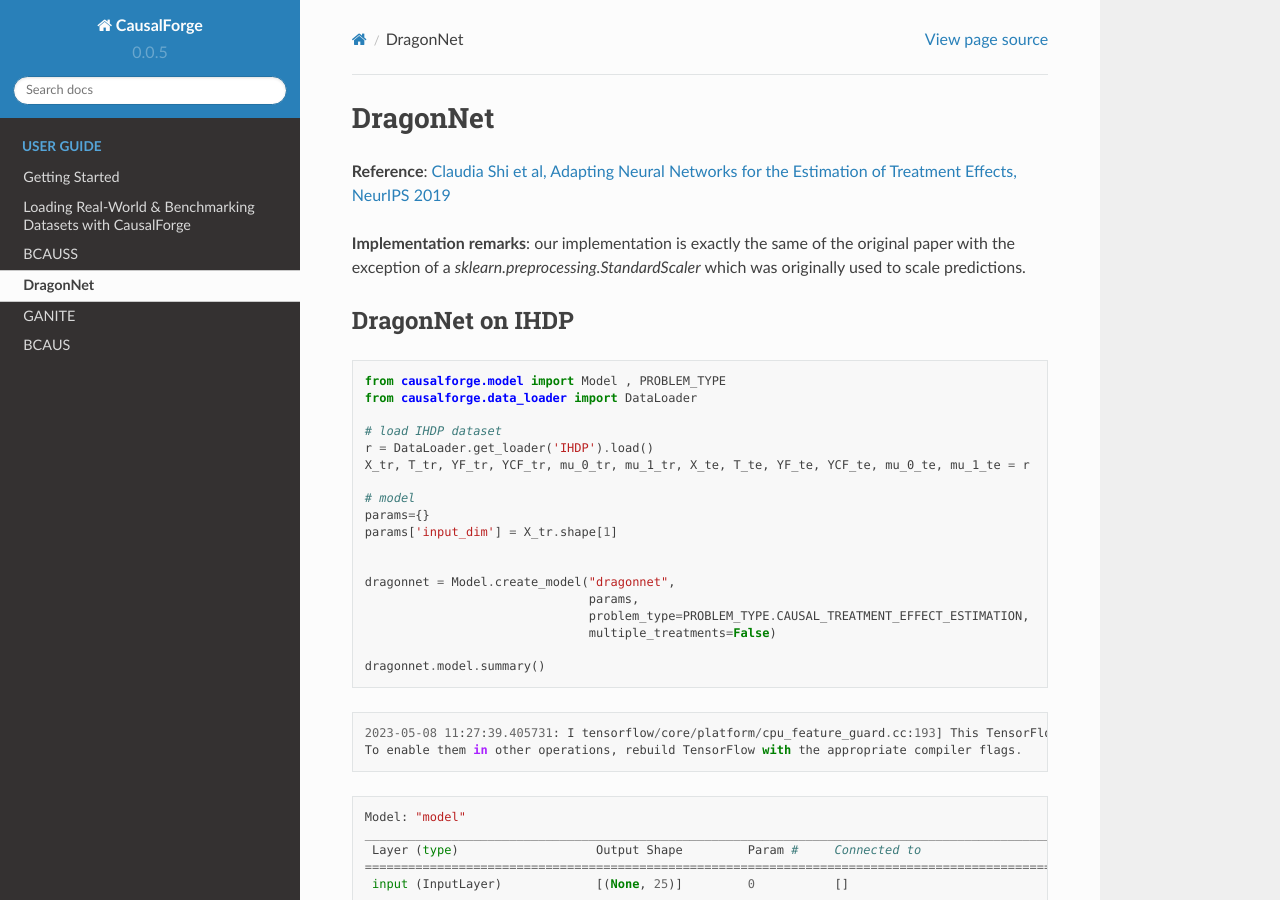
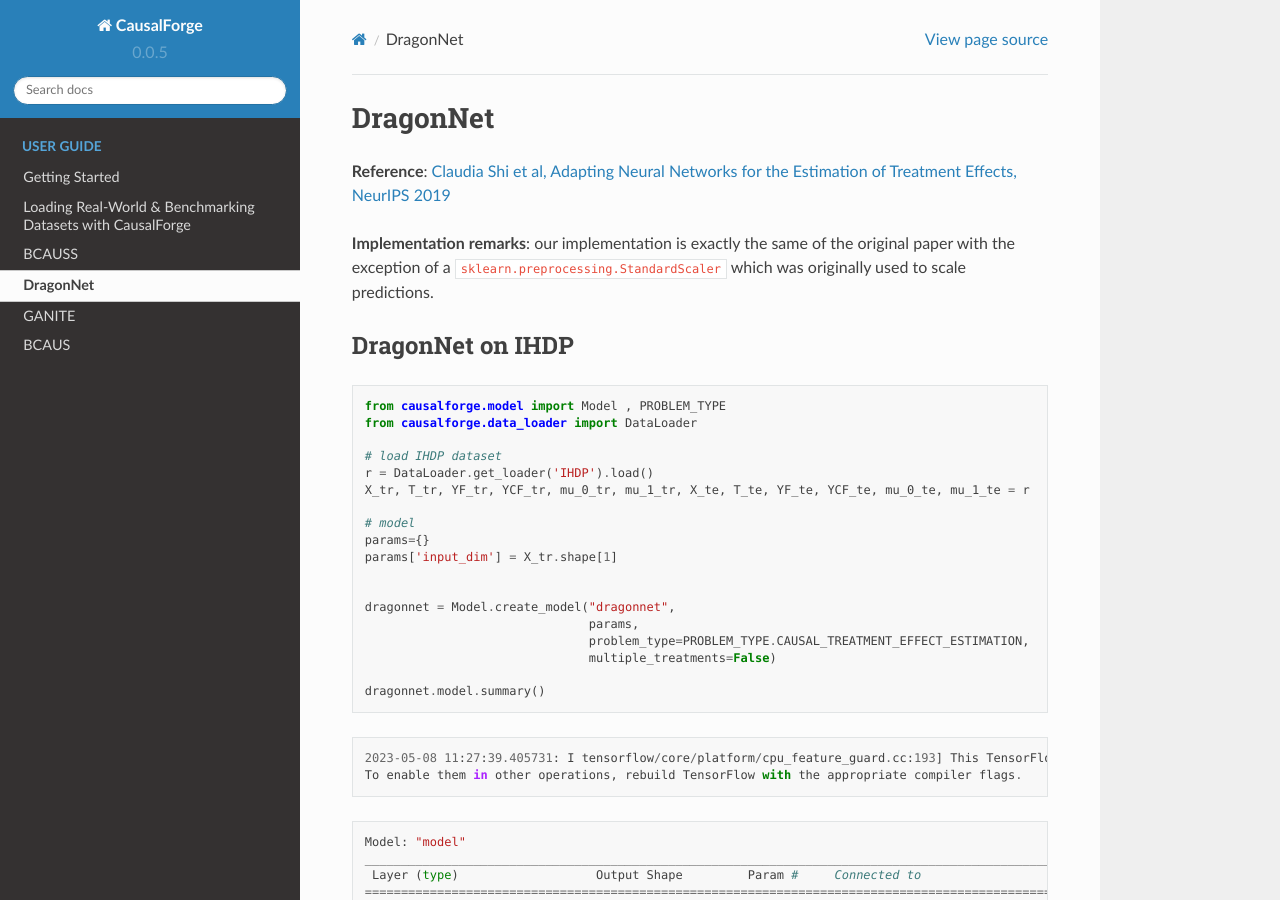
Before and after one commit to anthem-ai/causalforge, a Sphinx documentation site: the page built from docs/source/user_guide/DragonNet.rst, in a window 1280 px wide and 900 px high. Built offline with Sphinx 7.4.7 and the Read the Docs theme 2.0.0, drawn with Linux system fonts in a browser that asks for light colours.

```diff
--- a/docs/source/user_guide/DragonNet.rst
+++ b/docs/source/user_guide/DragonNet.rst
@@ -7,7 +7,7 @@ Estimation of Treatment Effects, NeurIPS
 
 **Implementation remarks**: our implementation is exactly the same of
 the original paper with the exception of a
-*sklearn.preprocessing.StandardScaler* which was originally used to
+``sklearn.preprocessing.StandardScaler`` which was originally used to
 scale predictions.
 
 DragonNet on IHDP
```
